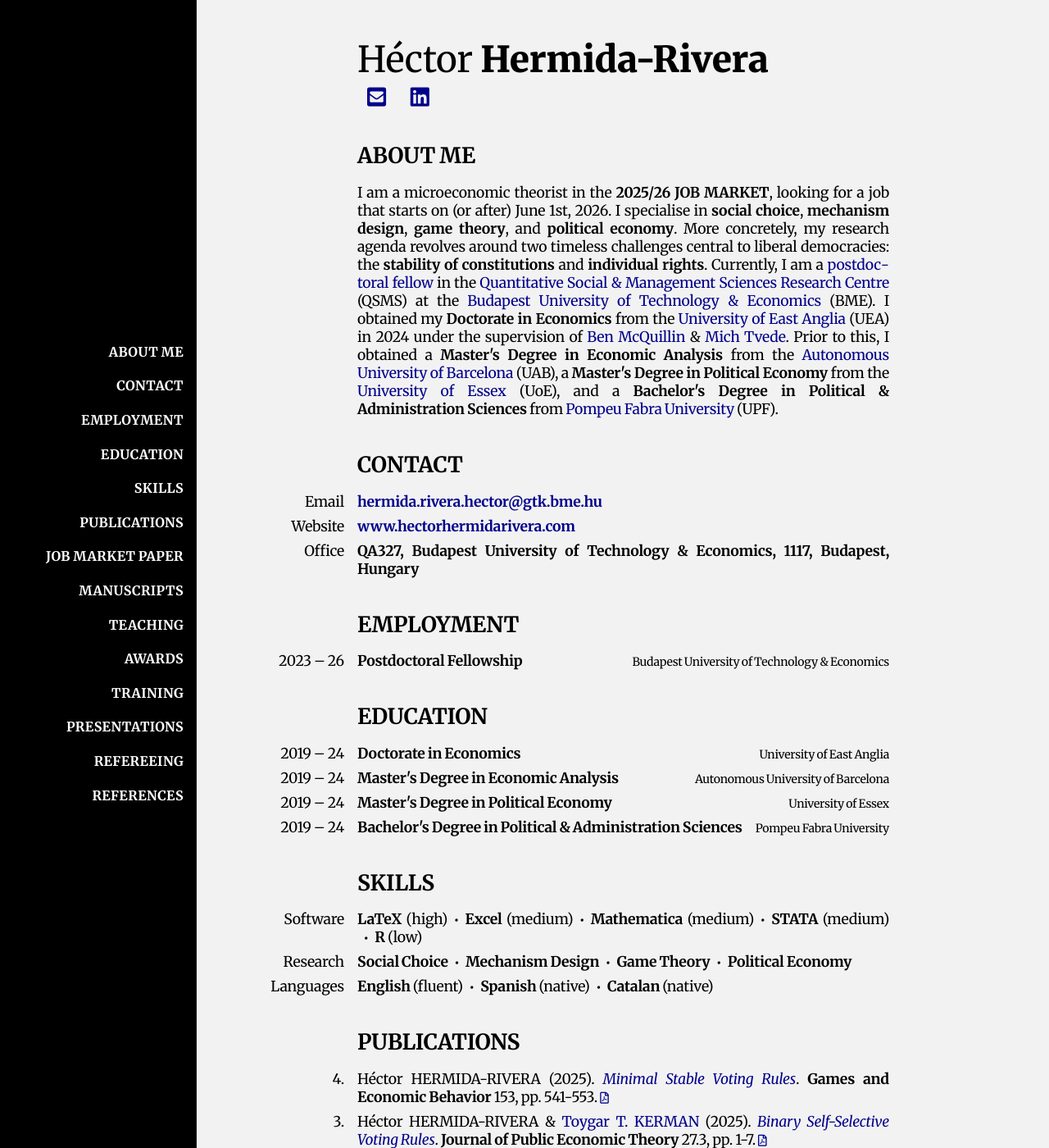
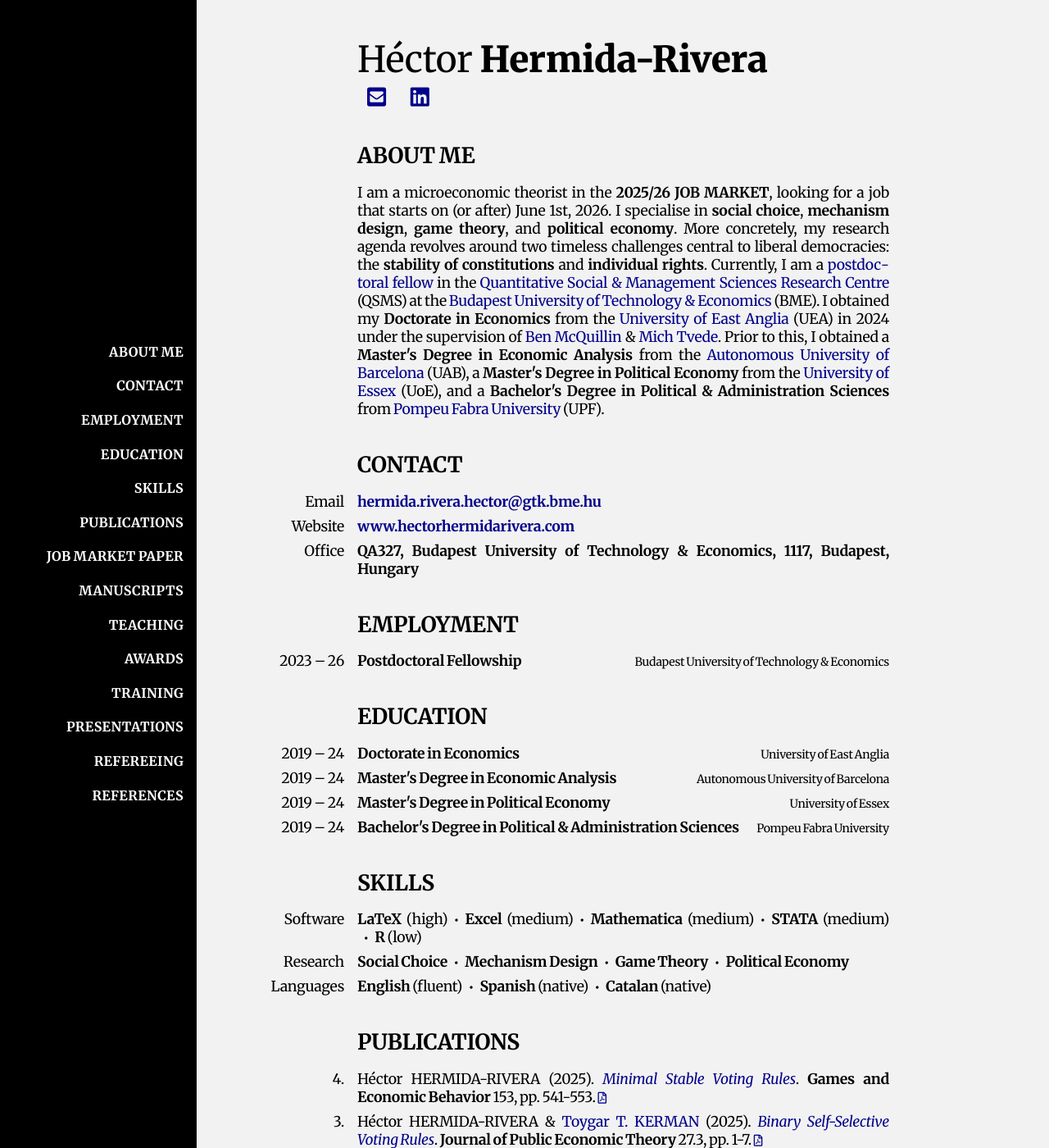
Before and after one commit to HectorHermidaRivera/hectorhermidarivera.github.io, a Jekyll site: the page built from index.md, in a window 1280 px wide and 1400 px high. Shown: the whole window at 82% size. Built offline with Jekyll 4.4.1, drawn with Linux system fonts in a browser that asks for light colours; a style sheet for code colours, icons or effects is not loaded.

Commit message:
Update style.css

```diff
--- a/assets/css/style.css
+++ b/assets/css/style.css
@@ -277,9 +277,9 @@ body {
 /* Mimic LaTeX microtype spacing */
 body {
   font-family: 'Merriweather', serif;
-  font-stretch: 95%;
-  letter-spacing: -0.015em;
-  word-spacing: -0.05em;
+  font-stretch: 94%;
+  letter-spacing: -0.017em;
+  word-spacing: -0.07em;
   font-feature-settings: "kern" 1, "liga" 1, "clig" 1, "calt" 1;
   text-rendering: optimizeLegibility;
 }
```
